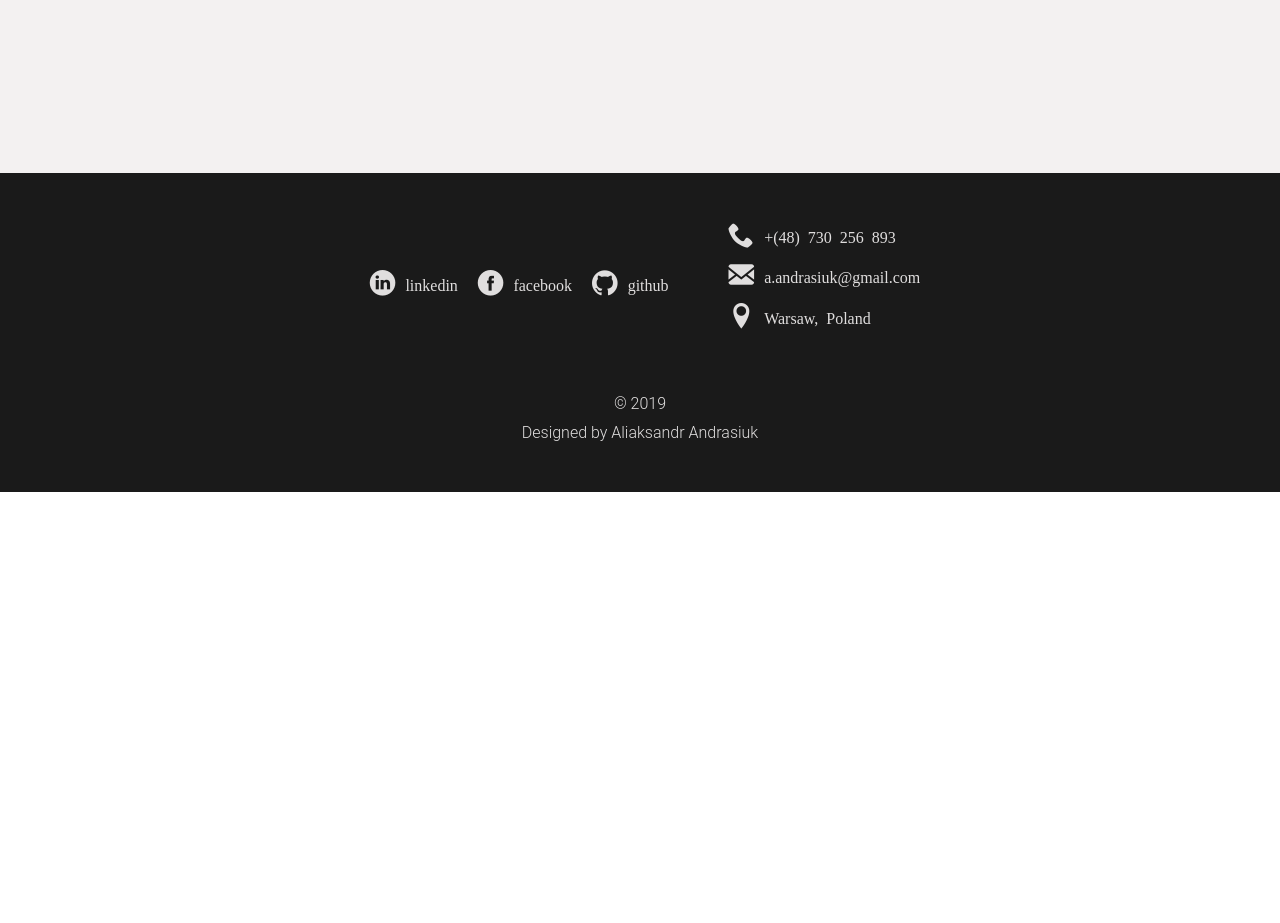
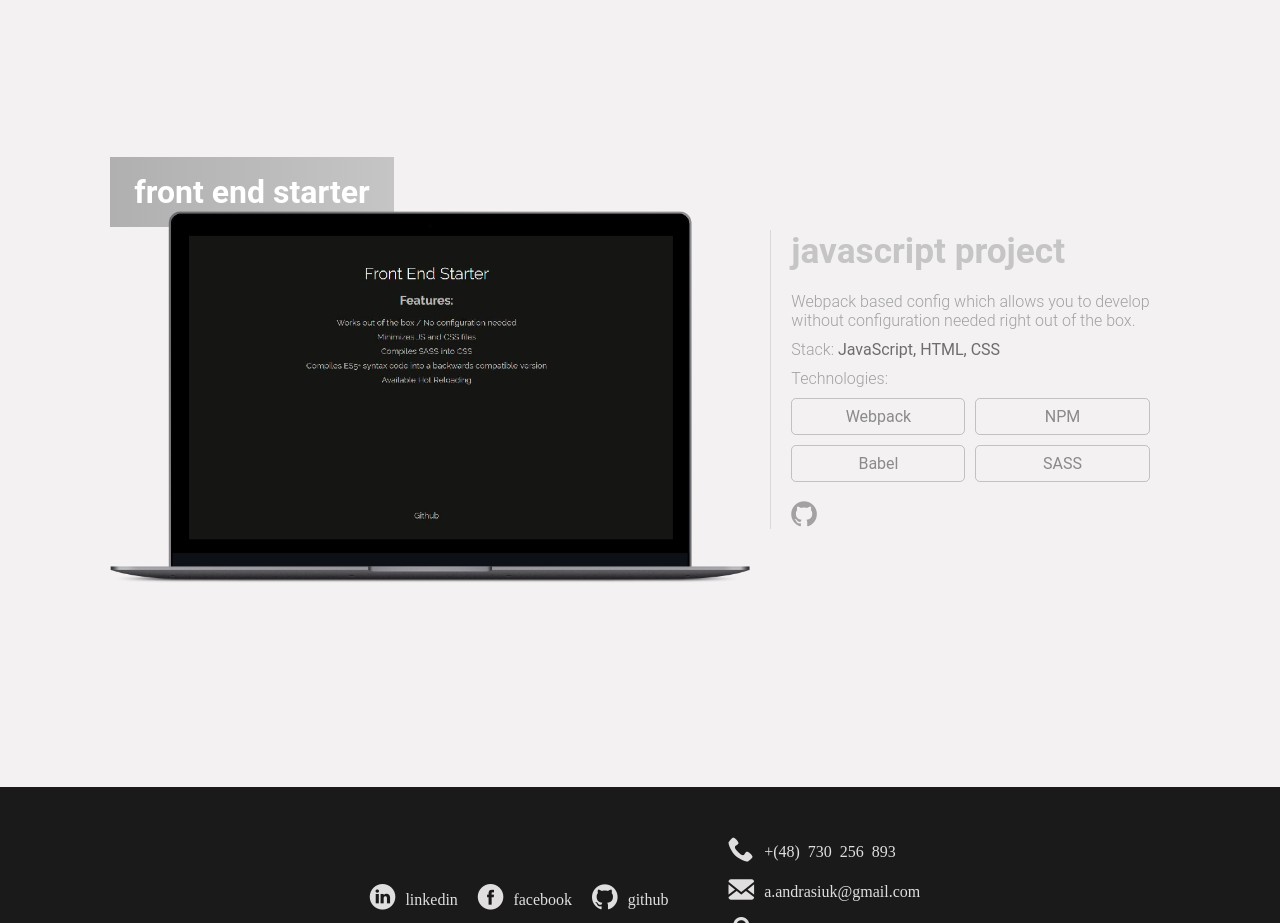
Before and after one commit to AAndrasiuk/portfolio_website, a website: page dist/index.html in a window 1280 px wide. Shown: the part 3460-4383 px from the top of the page. Before the commit the page ends 3952 px from the top, so only its background shows below. Drawn offline with Linux system fonts and the light colour scheme; files whose address does not match are found by name.

Commit message:
Add new `front-end-starter` project

```diff
--- a/dist/index.html
+++ b/dist/index.html
@@ -199,6 +199,34 @@
                </div>
             </div>
          </div>
+
+         <div class="project">
+            <div class="mockup">
+               <span>front end starter</span>
+               <img src="./img/mockup_starter.png" alt="Front End Starter" />
+            </div>
+            <div class="description">
+               <h2 class="type">javascript project</h2>
+               <p class="desc">
+                  Webpack based config which allows you to develop <br/> without configuration needed right out of the box.
+               </p>
+               <p class="stack">
+                  Stack: <span>JavaScript, HTML, CSS</span>
+               </p>
+               <span class="techno">Technologies:</span>
+               <ul class="technologies">
+                  <li>Webpack</li>
+                  <li>NPM</li>
+                  <li>Babel</li>
+                  <li>SASS</li>
+               </ul>
+               <div class="links">
+                  <a href="https://github.com/AAndrasiuk/front-end-starter">
+                     <i class="icon-social icon-github"></i>
+                  </a>
+               </div>
+            </div>
+         </div>
       </section>
 
       <footer id="contact">
```
Also changed, not shown: dist/img/mockup_starter.png (added).
